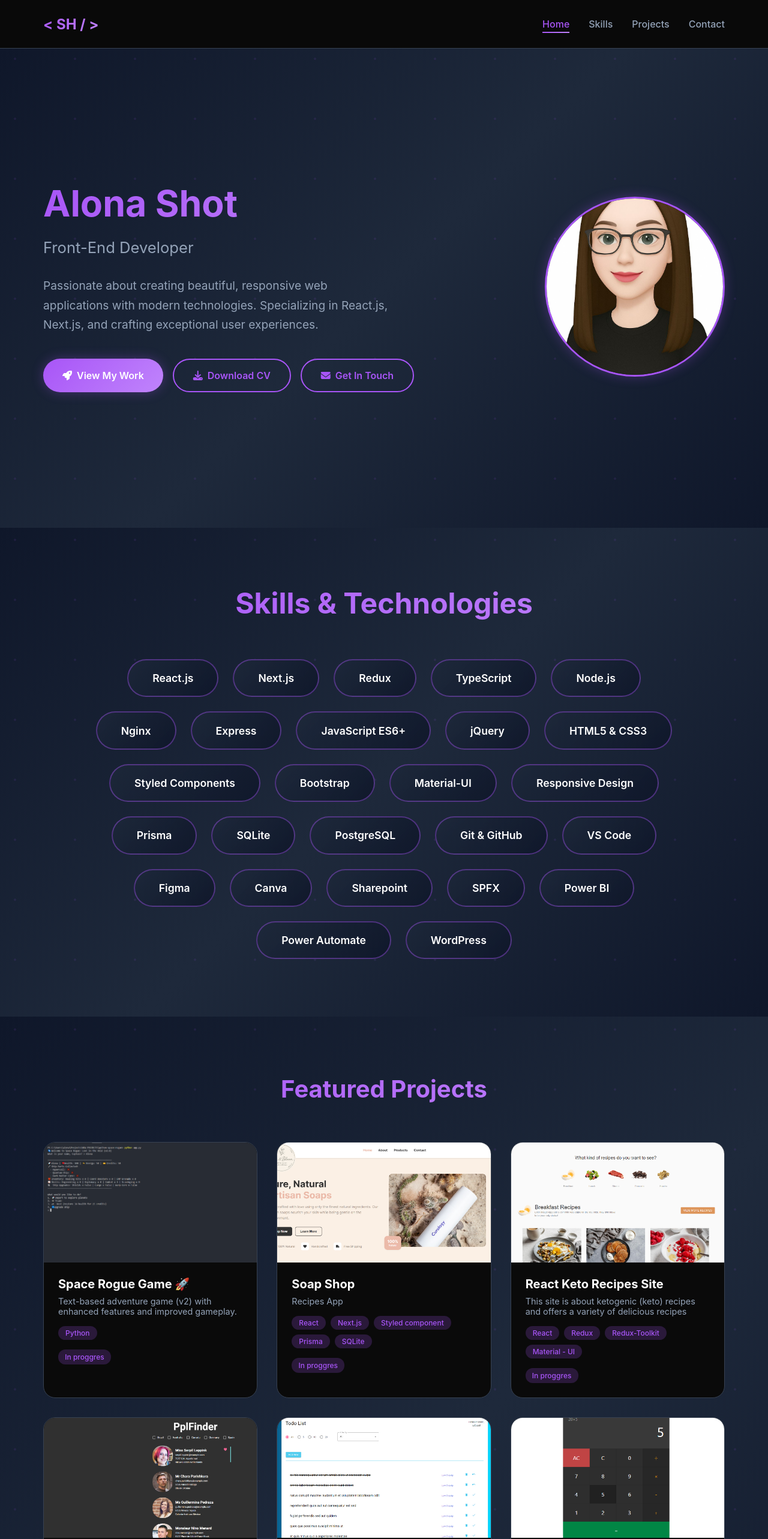
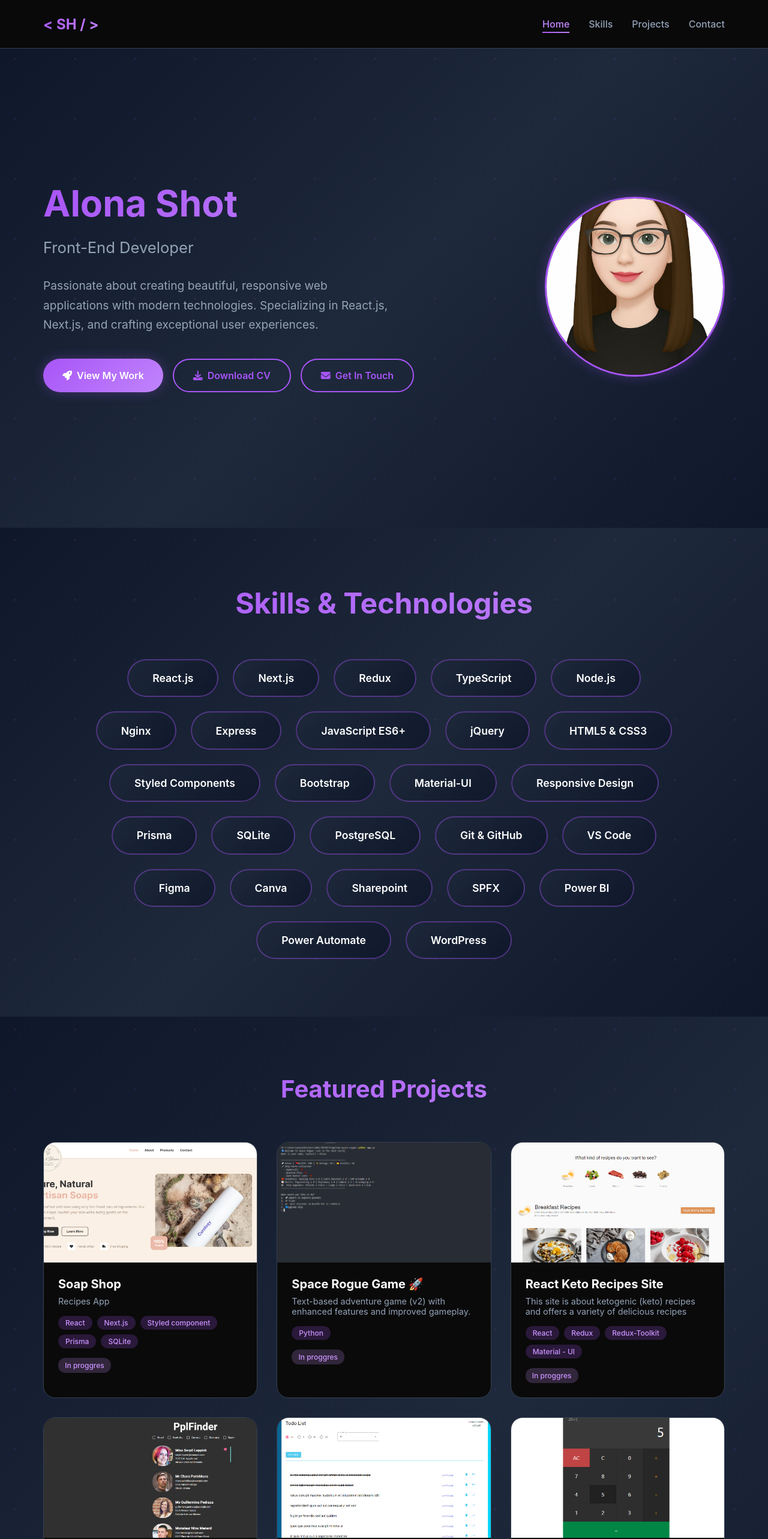
Before and after one commit to kitxomka/AS-portfolio, a Next.js app: page / in a window 1280 px wide. Shown: the top 2566 px of the page at 60% size. Built offline with nearby package versions, Linux system fonts and the light colour scheme.

Commit message:
some changes in colors (for contrast ratio)

```diff
--- a/src/components/Footer.js
+++ b/src/components/Footer.js
@@ -106,7 +106,7 @@ const Footer = () => {
           </FooterSection_>
         </FooterContent>
         <FooterBottom>
-          <p>&copy; {new Date().getFullYear()} Alona Shot. All rights reserved. Built with ❤️ and lots of ☕</p>
+          <p>&copy; {new Date().getFullYear()} Alona Shot. All rights reserved. Built with ❤️.</p>
         </FooterBottom>
       </Container>
     </FooterSection>
--- a/src/components/Header.js
+++ b/src/components/Header.js
@@ -56,7 +56,7 @@ const NavMenu = styled.ul`
 `;
 
 const NavLink = styled.a`
-  color: ${props => props.active ? '#a855f7' : '#94a3b8'};
+  color: ${props => props.active ? '#C486FE' : '#94a3b8'};
   text-decoration: none;
   font-weight: 500;
   transition: all 0.3s ease;
--- a/src/data/portfolioData.js
+++ b/src/data/portfolioData.js
@@ -50,18 +50,7 @@ export const portfolioData = {
         "WordPress"
     ],
     "projects": [
-        {
-            "id": uuidv4(),
-            "title": "Space Rogue Game 🚀",
-            "description": "Text-based adventure game (v2) with enhanced features and improved gameplay.",
-            "technologies": [
-                "Python",
-            ],
-            "imgSrc": I_PythonSpaceGame,
-            "demoUrl": "https://demo-ecommerce.example.com",
-            "githubUrl": "https://github.com/kitxomka/python-space-rogue",
-            "status": "In proggres"
-        },
+
         {
             "id": uuidv4(),
             "title": "Soap Shop",
@@ -75,7 +64,19 @@ export const portfolioData = {
             ],
             "imgSrc": I_SoapShop,
             "demoUrl": "https://demo-taskmanager.example.com",
-            "githubUrl": "https://github.com/kitxomka/",
+            "githubUrl": "https://github.com/kitxomka/soap-store",
+            "status": "In proggres"
+        },
+        {
+            "id": uuidv4(),
+            "title": "Space Rogue Game 🚀",
+            "description": "Text-based adventure game (v2) with enhanced features and improved gameplay.",
+            "technologies": [
+                "Python",
+            ],
+            "imgSrc": I_PythonSpaceGame,
+            "demoUrl": "https://demo-ecommerce.example.com",
+            "githubUrl": "https://github.com/kitxomka/python-space-rogue",
             "status": "In proggres"
         },
         // {
--- a/src/styles/theme.js
+++ b/src/styles/theme.js
@@ -3,7 +3,7 @@ export const theme = {
     colors: {
         primaryDark: '#0a0a0a',
         secondaryDark: '#1a1a1a',
-        accentPurple: '#a855f7',
+        accentPurple: '#cb94ff',
         accentLightPurple: '#c084fc',
         textPrimary: '#ffffff',
         textSecondary: '#94a3b8',
```
